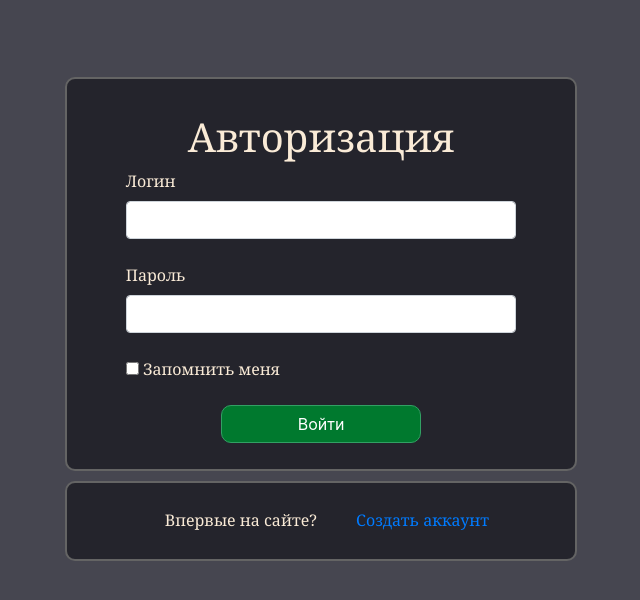
After one commit to George-crypto-code/WEB_project, a Flask app: page /login in a window 1280 px wide. The commit adds this page. Shown: the top 600 px of the page, without its empty margins (319-959 px from the left). Run offline with Flask 3, Linux system fonts and the light colour scheme; some libraries are stand-ins or nearby versions.

Commit message:
add login form

```diff
--- /dev/null
+++ b/forms/loginform.py
@@ -0,0 +1,10 @@
+from flask_wtf import FlaskForm
+from wtforms import StringField, PasswordField, BooleanField, SubmitField
+from wtforms.validators import DataRequired
+
+
+class LoginForm(FlaskForm):
+    username = StringField('Логин', validators=[DataRequired()])
+    password = PasswordField('Пароль', validators=[DataRequired()])
+    remember_me = BooleanField('Запомнить меня')
+    submit = SubmitField('Войти')
--- a/main.py
+++ b/main.py
@@ -1,14 +1,25 @@
-from flask import Flask, render_template, url_for
+from flask import Flask, render_template, url_for, redirect
+from forms.loginform import LoginForm
 
 app = Flask(__name__)
+app.config['SECRET_KEY'] = 'my_very_secret_key'
 
 
 @app.route('/')
 def index():
-    photo = url_for('static', filename='image/back_ground.jpg')
+    photo = url_for('static', filename='image/education.jpg')
     styles_css = url_for('static', filename='css/index.css')
-    return render_template("index.html", title="Управляйте своими финансами легко и эффективно!", backgorund=photo,
+    return render_template("index.html", title="Управляйте своими финансами легко и эффективно", photo=photo,
                            styles_css=styles_css)
+
+
+@app.route('/login', methods=['GET', 'POST'])
+def login():
+    form = LoginForm()
+    styles_css = url_for('static', filename='css/login.css')
+    if form.validate_on_submit():
+        return redirect('/success')
+    return render_template("login.html", title='Авторизация', styles_css=styles_css, form=form)
 
 
 def main():
--- a/static/css/index.css
+++ b/static/css/index.css
@@ -31,6 +31,9 @@ div.button_top {
 .large_text_size {
     font-size: 400%;
 }
+.button_text_size {
+    font-size: 200%;
+}
 .main_bottom_tex{
     margin-top: 1%;
     margin-left: 5%;
--- /dev/null
+++ b/static/css/login.css
@@ -0,0 +1,59 @@
+form.main {
+    margin: auto;
+    margin-top: 6%;
+    max-width: 40%;
+    border: 2px, solid rgb(100, 100, 100);
+    border-radius: 10px;
+    padding: 10px;
+    background-color: rgb(36, 36, 44);
+}
+form.extra {
+    margin: auto;
+    margin-top: 0.8%;
+    max-width: 40%;
+    height: 80px;
+    border: 2px, solid rgb(100, 100, 100);
+    border-radius: 10px;
+    padding: 10px;
+    background-color: rgb(36, 36, 44);
+}
+.login_button{
+    border: 1px, solid rgb(50, 160, 100);
+    width: 200px;
+    border-radius: 10px;
+    background-color: rgb(0, 121, 46);
+}
+.center {
+    text-align: center;
+    margin-top: 5%;
+    font-family: Georgia, 'Times New Roman', Times, serif;
+    color:antiquewhite
+}
+.email_field {
+    font-family: Georgia, 'Times New Roman', Times, serif;
+    width: 80%;
+    color:antiquewhite;
+    margin: auto;
+}
+
+.password_field{
+    font-family: Georgia, 'Times New Roman', Times, serif;
+    width: 80%;
+    color:antiquewhite;
+    margin: auto;
+}
+.check_button {
+    font-family: Georgia, 'Times New Roman', Times, serif;
+    color:antiquewhite;
+    margin-left: 10%;
+}
+.extra {
+    font-family: Georgia, 'Times New Roman', Times, serif;
+    color:antiquewhite;
+    margin-left: 18%;
+    margin-right: 10%;
+    margin-top: 3%;
+}
+.extra_link {
+    margin-left: 10%;
+}
--- /dev/null
+++ b/templates/login.html
@@ -0,0 +1,39 @@
+{% extends "base.html" %}
+
+{% block content %}
+<style>
+    body {
+    background-color: rgb(70, 70, 80);
+    }
+</style>
+<link rel="stylesheet" href={{ styles_css }}>
+<form class="main">
+    <h1 class="center">Авторизация</h1>
+    <form action="" method="post" novalidate>
+        {{ form.hidden_tag() }}
+        <div class="email_field">
+            {{ form.username.label }}<br>
+            {{ form.username(class="form-control") }}<br>
+            {% for error in form.username.errors %}
+            <div class="alert alert-danger" role="alert">
+                {{ error }}
+            </div>
+            {% endfor %}
+        </div>
+        <div class="password_field">
+            {{ form.password.label }}<br>
+            {{ form.password(class="form-control", type="password") }}<br>
+            {% for error in form.password.errors %}
+            <div class="alert alert-danger" role="alert">
+                {{ error }}
+            </div>
+            {% endfor %}
+        </div>
+        <p class="check_button">{{ form.remember_me() }} {{ form.remember_me.label }}</p>
+        <p align="center">{{ form.submit(type="submit", class="btn btn-primary login_button") }}</p>
+    </form>
+</form>
+<form class="extra">
+    <div class="extra">Впервые на сайте? <a href="/register" class="extra_link">Создать аккаунт</a></div>
+</form>
+{% endblock %}
```
Also changed, not shown: templates/index.html (+7 -2 lines), static/image/education.jpg (added).
